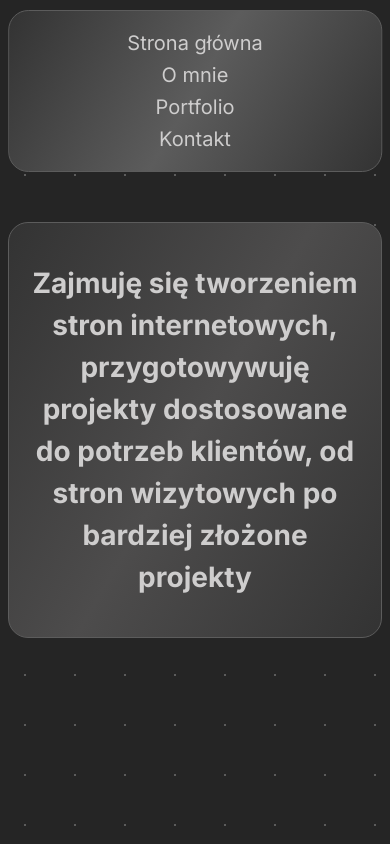
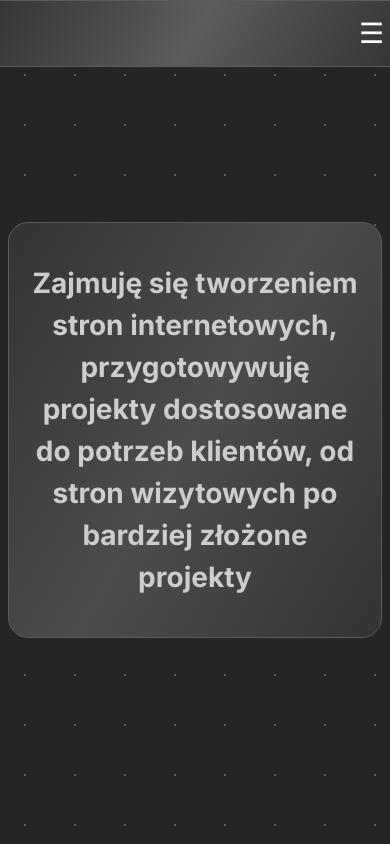
Before and after one commit to Misziiii/stronainformacyjna, a plain HTML site: page index.html in a window 390 px wide. Shown: the top 844 px of the page. Drawn offline with Linux system fonts and the light colour scheme; a web font is replaced by a local one.

Commit message:
Add files via upload

```diff
--- a/index.html
+++ b/index.html
@@ -15,7 +15,8 @@
 </head>
 <body>
 
-<nav class="animatednav">
+<nav class="navbar">
+    <button class="hamburger" aria-label="Menu">&#9776;</button>
     <ul class="nav-list">
         <li><a href="#start">Strona główna</a></li>
         <li><a href="#aboutme">O mnie</a></li>
@@ -75,3 +76,19 @@ document.querySelectorAll('.animateleft').forEach(el => observer.observe(el));
 
 
 </script>
+<script>
+    const hamburger = document.querySelector('.hamburger');
+    const navList = document.querySelector('.nav-list');
+
+    hamburger.addEventListener('click', () => {
+        // toggle dodaje klasę 'active' jeśli jej nie ma, lub usuwa jeśli już jest
+        navList.classList.toggle('active');
+
+        // Opcjonalnie: zmienia ikonkę z ☰ na ✕ przy otwartym menu
+        if (navList.classList.contains('active')) {
+            hamburger.innerHTML = '✕';
+        } else {
+            hamburger.innerHTML = '☰';
+        }
+    });
+</script>
--- a/style.css
+++ b/style.css
@@ -36,25 +36,54 @@ nav a {
 nav a:hover {
     color: #fff;
 }
+.hamburger {
+    display: none;
+    background: none;
+    border: none;
+    color: white;
+    font-size: 28px;
+    cursor: pointer;
+}
 
 /* --- STYLE DLA TELEFONU (Magia Media Queries) --- */
 @media (max-width: 768px) {
-    nav {
-        border-radius: 20px; /* Zaokrąglamy bardziej na telefonie */
-        top: 10px; /* Zmniejszamy górny margines na telefonie */
-        width: 85vw; /* Na telefonie chcemy, żeby navbar zajmował więcej miejsca */
-        font-size: clamp(0.75rem, 1.5vw, 1rem); /* Dostosowujemy rozmiar czcionki do mniejszego ekranu */
+    .navbar {
+        width: 100%;
+        max-width: 100%;
+        top: 0;
+        border-radius: 0; /* Na telefonie pełna szerokość u góry */
+        display: flex;
+        justify-content: flex-end; /* Przycisk ląduje po prawej stronie */
+        padding: 15px;
+    }
 
+    /* Pokazujemy hamburgera na telefonie */
+    .hamburger {
+        display: block;
+        z-index: 1001; /* Żeby był zawsze nad wysuwanym menu */
+    }
 
-}
-nav ul {
-    flex-direction: column; /* Zmieniamy układ z poziomego na pionowy! */
-    align-items: center;    /* Centruje linki w pionie na ekranie telefonu */
-    gap: 8px;              /* Mniejsze odstępy na mniejszym ekranie */
-    padding: 10px;             /* Mniejsze paddingi dla lepszego dopasowania */
+    /* Chujemy listę linków poza ekranem */
+    .nav-list {
+        position: fixed;
+        top: 0;
+        right: -100%; /* Chowa menu całkowicie za prawą krawędź ekranu */
+        width: 70%; /* Menu zajmie 70% szerokości ekranu telefonu */
+        height: 100vh;
+        background: #222;
+        flex-direction: column;
+        justify-content: flex-start;
+        padding-top: 80px;
+        gap: 25px;
+        text-align: center;
+        transition: right 0.4s ease; /* Płynne wysuwanie z boku! */
+        box-shadow: -5px 0 15px rgba(0,0,0,0.5);
+    }
 
-}
-
+    /* MAGICZNA KLASA: Gdy JS doda tę klasę, menu się wysunie */
+    .nav-list.active {
+        right: 0; /* Wsuwa menu z powrotem na ekran */
+    }
 }
 header {
     position: relative;
```
